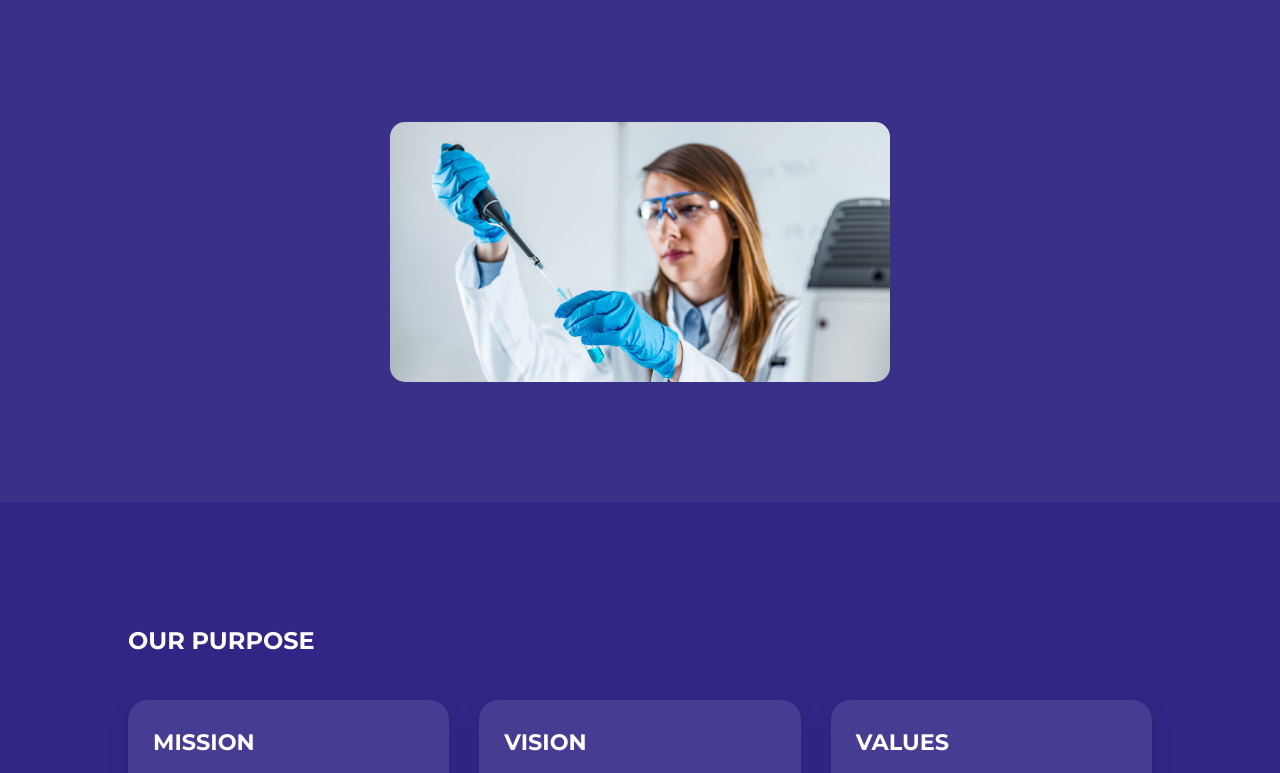
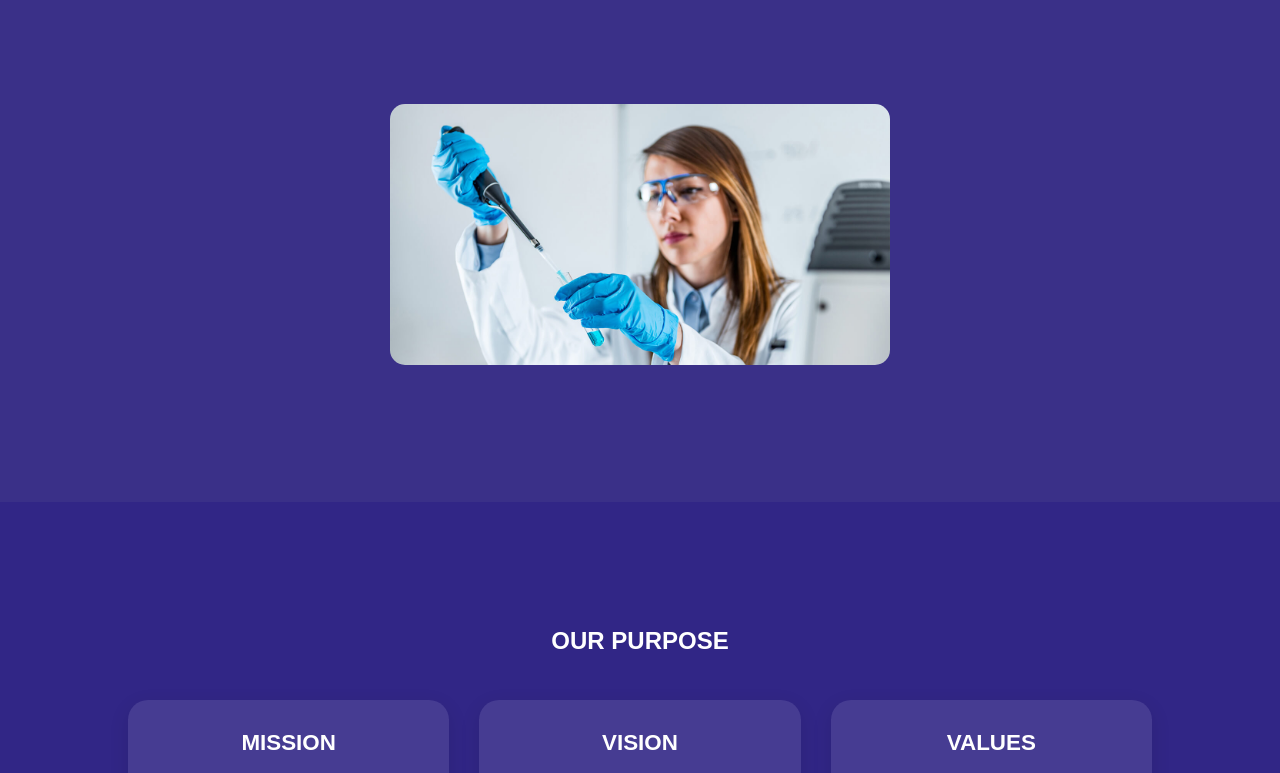
Before and after one commit to saantimartinn/PaginaAna, a plain HTML site: page index.html in a window 1280 px wide. Shown: the part 298-1071 px from the top of the page. Drawn offline with Linux system fonts and the light colour scheme.

Commit message:
Refactor styles and update font family

```diff
--- a/styles.css
+++ b/styles.css
@@ -1,4 +1,8 @@
 /* RESET GENERAL */
+
+section:not(#team) {
+  text-align: justify;
+}
 * {
   margin: 0;
   padding: 0;
@@ -7,7 +11,7 @@
 }
 
 body {
-  font-family: 'Montserrat', sans-serif;
+  font-family: 'Quicksand', sans-serif;
   color: white;
   line-height: 1.6;
 }
@@ -197,3 +201,6 @@ footer {
     font-size: 1rem;
   }
 }
+h1, h2, h3 {
+  text-align: center;
+}
```
